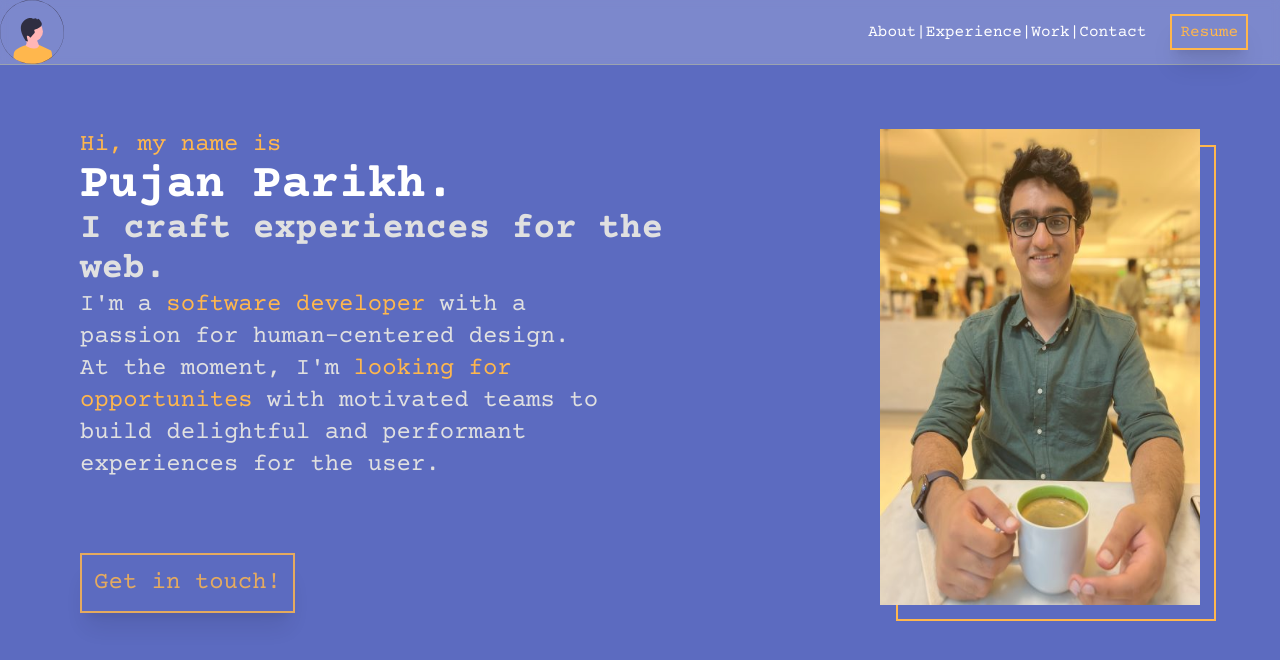
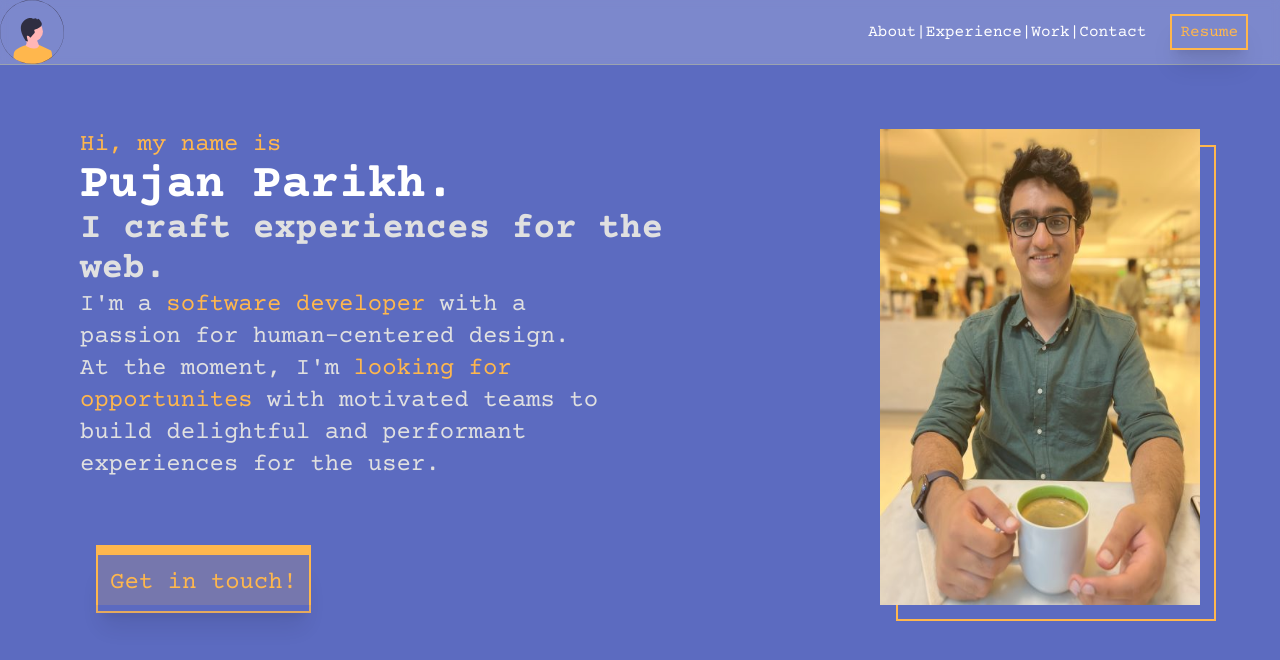
Before and after one commit to pujxn/portfolio-website, a React (Vite) app: page / in a window 1280 px wide. Both pictures are taken after a click on the button "Resume". Shown: the top 660 px of the page. Built offline with nearby package versions, Linux system fonts and the light colour scheme.

Commit message:
Added hover effect on navbar list items

```diff
--- /dev/null
+++ b/src/components/navbar/NavList.jsx
@@ -0,0 +1,23 @@
+import NavListItem from "@/components/navbar/NavListItem";
+
+const NavList = () => {
+    const listItems = [
+        "About",
+        "Experience",
+        "Work",
+        "Contact"
+    ];
+
+    return (
+        <ul className="text-white">
+            {
+                listItems.map((ele, idx) => {
+                    return <li className="inline-block" key={idx}><NavListItem itemText={ele} />{idx != (listItems.length - 1) && "|"}</li>
+                })
+            }
+
+        </ul>
+    )
+}
+
+export default NavList;
--- /dev/null
+++ b/src/components/navbar/NavListItem.jsx
@@ -0,0 +1,14 @@
+import { useState } from "react";
+
+const NavListItem = ({ itemText }) => {
+
+    const [isHovered, setIsHovered] = useState(false);
+
+    return (
+        <span onMouseEnter={() => setIsHovered(true)} onMouseLeave={() => setIsHovered(false)}
+            className={isHovered && "text-light-orange"}
+        >{itemText}</ span>
+    )
+}
+
+export default NavListItem;
--- a/src/routes/Home.jsx
+++ b/src/routes/Home.jsx
@@ -1,6 +1,7 @@
 import { v4 as uuidv4 } from "uuid";
 import { motion } from "framer-motion";
 import ProfileImage from "@/routes/home/ProfileImage";
+import GetInTouch from "@/routes/home/GetInTouch";
 
 const Home = () => {
 
@@ -10,13 +11,13 @@ const Home = () => {
     }
 
     const containerVariant = {
-        hidden: { opacity: 0 },
-        visible: { opacity: 1, transition: { staggerChildren: 0.03 } }
+        hidden: { opacity: 1 },
+        visible: { opacity: 1, transition: { staggerChildren: 0.03 } },
     }
 
     const buttonVariant = {
         hidden: { opacity: 0, y: 50 },
-        visible: { opacity: 1, y: 0, transition: { ease: "easeIn", duration: 1 } }
+        visible: { opacity: 1, y: 0, transition: { ease: "easeIn", duration: 1 } },
     }
 
     const splitToSpan = ({ str, ...args }) => {
@@ -38,9 +39,8 @@ const Home = () => {
                     <p className="text-light-gray">{splitToSpan({ str: "I'm a " })}{splitToSpan({ str: "software developer", className: "text-light-orange" })}{splitToSpan({ str: " with a passion for human-centered design." })}</p>
                     <p className="text-light-gray">{splitToSpan({ str: "At the moment, I'm " })}{splitToSpan({ str: "looking for opportunites", className: "text-light-orange" })}{splitToSpan({ str: " with motivated teams to build delightful and performant experiences for the user." })}</p>
                 </div>
-                <div className="mt-16">
-                    <motion.button variants={buttonVariant} className="shadow-xl p-3 text-2xl border-2 border-light-orange text-light-orange">Get in touch!</motion.button>
-                </div>
+                <GetInTouch buttonVariant={buttonVariant} />
+
             </motion.div>
 
             {/* <div className="mt-16 w-3/12 mb-4 hover:-translate-x-2 relative z-10" >
--- /dev/null
+++ b/src/routes/home/GetInTouch.jsx
@@ -0,0 +1,17 @@
+import { motion } from "framer-motion";
+
+
+const GetInTouch = ({ buttonVariant }) => {
+
+    return (
+        <div className="mt-16 ml-4 w-fit relative">
+            <motion.button
+                variants={buttonVariant}
+                whileHover={{ x: "-1rem", transition: { duration: 0.3, ease: "easeInOut" } }}
+                className="bg-deep-purple z-10 relative shadow-xl w-full h-full p-3 text-2xl border-2 border-light-orange text-light-orange">Get in touch!</motion.button>
+            <div className="bg-light-orange w-full absolute top-0 left-0 h-full z-0"></div>
+        </div >
+    )
+}
+
+export default GetInTouch;
--- a/src/routes/home/ProfileImage.jsx
+++ b/src/routes/home/ProfileImage.jsx
@@ -20,7 +20,8 @@ const ProfileImage = () => {
             <div
                 onMouseEnter={handleMouseEnter}
                 onMouseLeave={handleMouseLeave}
-                className={`h-full w-full absolute top-0 left-0 z-30 bg-light-orange/20 transition-transform duration-300 ease-in-out ${imageTranslate} hover:bg-white/0`}></div>
+                className={`h-full w-full absolute top-0 left-0 z-30 bg-light-orange/20 transition-transform duration-300 ease-in-out ${imageTranslate} hover:bg-white/0`}>
+            </div>
             <img
                 src="../public/pujanparikh.jpg"
                 alt="pujan parikh"
```
Also changed, not shown: src/components/Navbar.jsx (+5 -2 lines).
